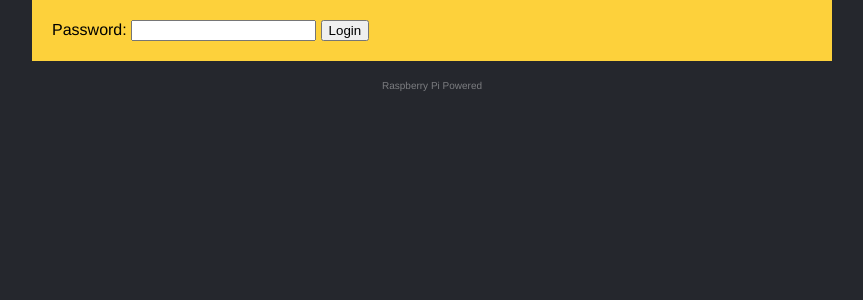
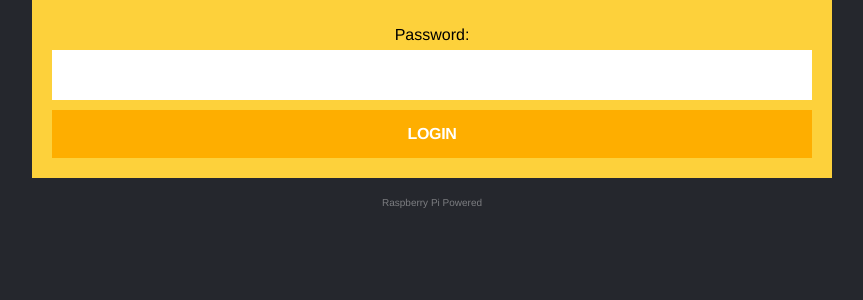
Before and after one commit to mattgraham/doorman, a PHP site: page / in a window 1280 px wide. Shown: the part 58-358 px from the top of the page, without its empty margins (208-1071 px from the left). Run offline with PHP 8.4, Linux system fonts and the light colour scheme; data that the repository does not hold is empty.

Commit message:
styling forms

```diff
--- a/assets/scss/screen.scss
+++ b/assets/scss/screen.scss
@@ -53,6 +53,36 @@ header {
   padding: 20px;
 }
 
+label {
+  width: 100%;
+  display: inline-block;
+  text-align: center;
+  line-height: 30px;
+}
+
+input {
+  width: 100%;
+  display: inline-block;
+  text-align: center;
+  line-height: 30px;
+  -webkit-appearance: none;
+}
+
+input[type=text], input[type=password], input[type=number] {
+  display: inline-block;
+  width: 100%;
+  background: #fff;
+  border: none;
+  font: 16px/16px Helvetica, Arial, Verdana, sans-serif;
+  text-transform: uppercase;
+  letter-spacing: -0.02em;
+  text-decoration: none;
+  padding: 16px;
+  outline: 0;
+  margin-bottom: 10px;
+  -webkit-appearance: none;
+}
+
 .button {
   text-align: center;
   display: inline-block;
@@ -69,6 +99,7 @@ header {
   padding: 16px;
   transition: all 150ms ease;
   outline: 0;
+  -webkit-appearance: none;
 
   :focus {
     outline: 0;
--- a/assets/stylesheets/screen.css
+++ b/assets/stylesheets/screen.css
@@ -104,6 +104,36 @@ header h1 .beta {
   padding: 20px;
 }
 
+label {
+  width: 100%;
+  display: inline-block;
+  text-align: center;
+  line-height: 30px;
+}
+
+input {
+  width: 100%;
+  display: inline-block;
+  text-align: center;
+  line-height: 30px;
+  -webkit-appearance: none;
+}
+
+input[type=text], input[type=password], input[type=number] {
+  display: inline-block;
+  width: 100%;
+  background: #fff;
+  border: none;
+  font: 16px/16px Helvetica, Arial, Verdana, sans-serif;
+  text-transform: uppercase;
+  letter-spacing: -0.02em;
+  text-decoration: none;
+  padding: 16px;
+  outline: 0;
+  margin-bottom: 10px;
+  -webkit-appearance: none;
+}
+
 .button {
   text-align: center;
   display: inline-block;
@@ -120,6 +150,7 @@ header h1 .beta {
   padding: 16px;
   transition: all 150ms ease;
   outline: 0;
+  -webkit-appearance: none;
 }
 .button :focus {
   outline: 0;
--- a/index.php
+++ b/index.php
@@ -42,8 +42,8 @@
 
 					<form name="form" method="post" action="<?php echo $_SERVER['PHP_SELF']; ?>">
 				   <label for="txtpassword">Password:</label>
-				    <input type="password" title="Enter your password" name="txtPassword" />
-				    <input type="submit" name="Submit" value="Login" />
+				    <input title="Enter your password" name="txtPassword" type="number" pattern="[0-9]*" />
+				    <input type="submit" name="Submit" value="Login" class="button" />
 					</form>
 				</div>
 
```
